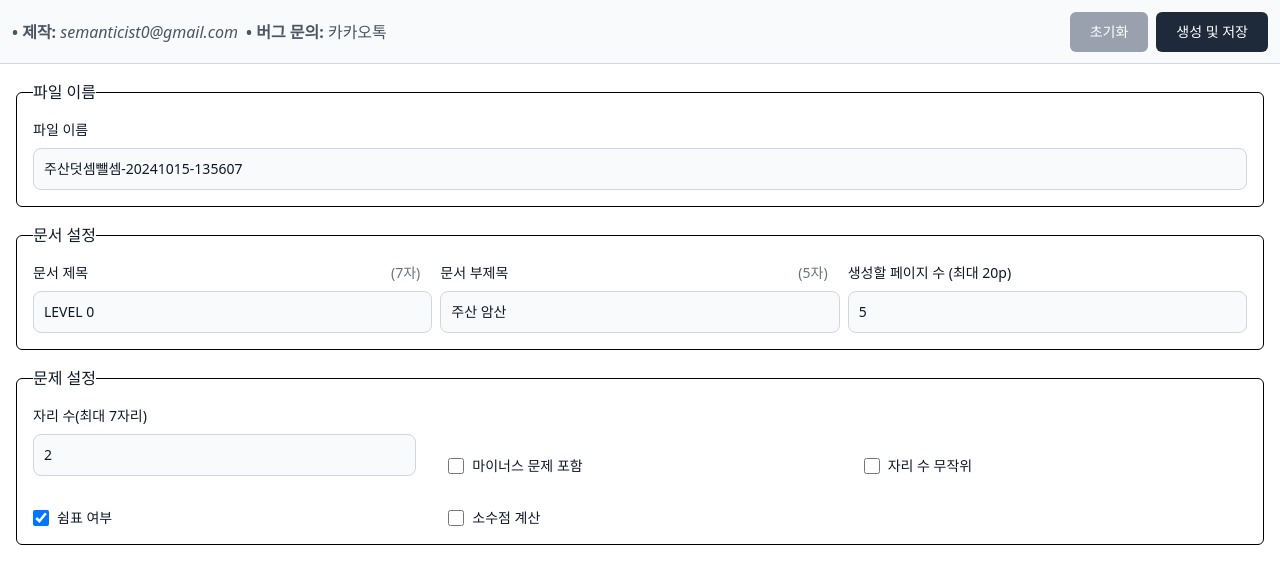
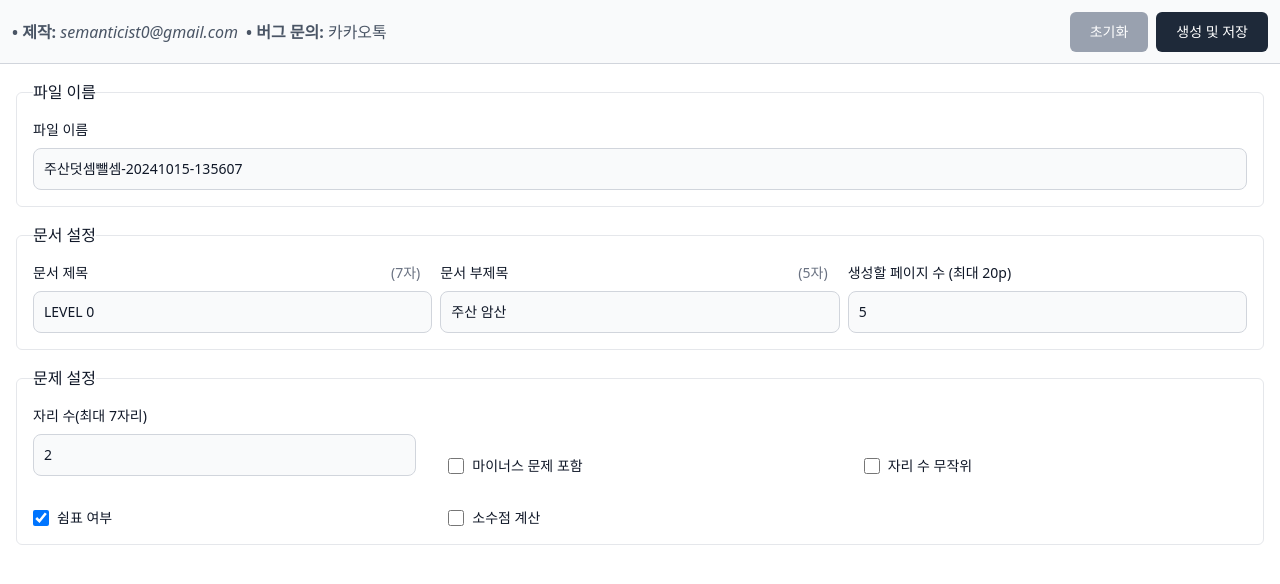
Before and after one commit to semanticist21/go-abacus, a React (Vite) app: page / in a window 1280 px wide. Shown: the top 584 px of the page. Built offline with nearby package versions, Linux system fonts and the light colour scheme.

Commit message:
fix: update tauri configuration, enhance scrollbar styles, and improve button accessibility

```diff
--- a/src-tauri/tauri.conf.json
+++ b/src-tauri/tauri.conf.json
@@ -1,8 +1,8 @@
 {
   "$schema": "https://schema.tauri.app/config/1",
   "build": {
+    "beforeBuildCommand": "bun run build",
     "beforeDevCommand": "bun run dev",
-    "beforeBuildCommand": "bun run build",
     "devPath": "http://localhost:1420",
     "distDir": "../dist"
   },
@@ -17,28 +17,6 @@
         "open": true,
         "save": true
       },
-      "shell": {
-        "all": true,
-        "scope": [
-          {
-            "name": "explorer",
-            "cmd": "explorer",
-            "args": [
-              "*"
-            ]
-          },
-          {
-            "name": "open",
-            "cmd": "open",
-            "args": [
-              "*"
-            ]
-          }
-        ]
-      },
-      "path": {
-        "all": true
-      },
       "fs": {
         "all": true,
         "scope": [
@@ -46,29 +24,51 @@
           "**/*",
           "/**/*"
         ]
+      },
+      "path": {
+        "all": true
+      },
+      "shell": {
+        "all": true,
+        "scope": [
+          {
+            "args": [
+              "*"
+            ],
+            "cmd": "explorer",
+            "name": "explorer"
+          },
+          {
+            "args": [
+              "*"
+            ],
+            "cmd": "open",
+            "name": "open"
+          }
+        ]
       }
-    },
-    "windows": [
-      {
-        "title": "go-abacus v0.1.3",
-        "width": 800,
-        "height": 600
-      }
-    ],
-    "security": {
-      "csp": null
     },
     "bundle": {
       "active": true,
-      "targets": "all",
-      "identifier": "com.go-abacus.app",
       "icon": [
         "icons/32x32.png",
         "icons/128x128.png",
         "icons/128x128@2x.png",
         "icons/icon.icns",
         "icons/icon.ico"
-      ]
-    }
+      ],
+      "identifier": "com.go-abacus.app",
+      "targets": "all"
+    },
+    "security": {
+      "csp": null
+    },
+    "windows": [
+      {
+        "height": 600,
+        "title": "go-abacus v0.1.3",
+        "width": 900
+      }
+    ]
   }
 }
--- a/src/app.css
+++ b/src/app.css
@@ -1 +1,8 @@
-@import "tailwindcss";
+@import 'tailwindcss';
+
+@layer base {
+  html {
+    scrollbar-width: thin;
+    scrollbar-color: #888 transparent;
+  }
+}
--- a/src/pages/main/body.tsx
+++ b/src/pages/main/body.tsx
@@ -8,7 +8,7 @@ const MainBody = () => {
 
   return (
     <main className="p-4 flex flex-col gap-4">
-      <fieldset className="border w-full rounded-md p-4 flex justify-between items-center gap-2">
+      <fieldset className="border w-full rounded-md p-4 flex justify-between items-center gap-2 border-gray-200">
         <legend className="text-gray-900 rounded-md">파일 이름</legend>
 
         <MainOption
@@ -22,7 +22,7 @@ const MainBody = () => {
         />
       </fieldset>
 
-      <fieldset className="border w-full rounded-md p-4 flex justify-between items-center gap-2">
+      <fieldset className="border w-full rounded-md p-4 flex justify-between items-center gap-2 border-gray-200">
         <legend className="text-gray-900 rounded-md">문서 설정</legend>
 
         <MainOption
@@ -58,7 +58,7 @@ const MainBody = () => {
         />
       </fieldset>
 
-      <fieldset className="border w-full rounded-md p-4 grid grid-cols-3 justify-between items-end gap-8 text-nowrap flex-wrap">
+      <fieldset className="border w-full rounded-md p-4 grid grid-cols-3 justify-between items-end gap-8 text-nowrap flex-wrap border-gray-200">
         <legend className="text-gray-900 rounded-md">문제 설정</legend>
 
         <MainOption
@@ -89,8 +89,7 @@ const MainBody = () => {
           onChange={(e) => setOptions({is_random_digit: e.target.checked})}
           aria-labelledby="is-random-digit"
           containerProps={{
-            title:
-              '자리 수가 무작위로 설정됩니다. 본래 자리수가 뜰 확률이 더 높게 설정됩니다.',
+            title: '자리 수가 무작위로 설정됩니다. 본래 자리수가 뜰 확률이 더 높게 설정됩니다.',
           }}
         />
         <MainCheckbox
--- a/src/pages/main/page.tsx
+++ b/src/pages/main/page.tsx
@@ -3,7 +3,7 @@ import Header from './header';
 
 const MainPage = () => {
   return (
-    <div id="container">
+    <div className="min-w-2xl" id="container">
       <Header />
       <MainBody />
     </div>
--- a/src/shared/button.tsx
+++ b/src/shared/button.tsx
@@ -11,7 +11,7 @@ export const Button = ({children, className, ...props}: ButtonProps) => {
     <button
       type="button"
       className={cn(
-        'text-white bg-gray-800 hover:bg-gray-900 focus:outline-none focus:ring-4 focus:ring-gray-300 font-medium rounded-md text-sm px-5 py-2.5',
+        'text-white bg-gray-800 hover:bg-gray-900 focus:outline-none focus:ring-4 focus:ring-gray-300 font-medium rounded-md text-sm px-5 py-2.5 cursor-pointer',
         className
       )}
       {...props}
```
